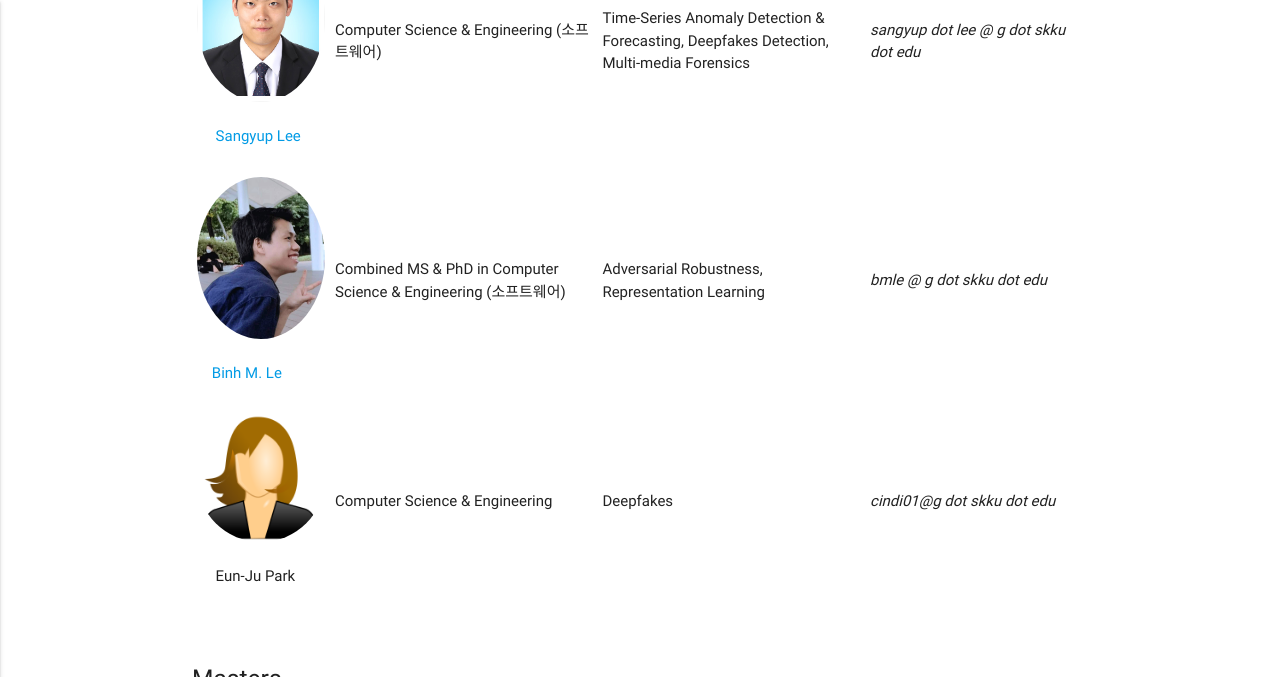
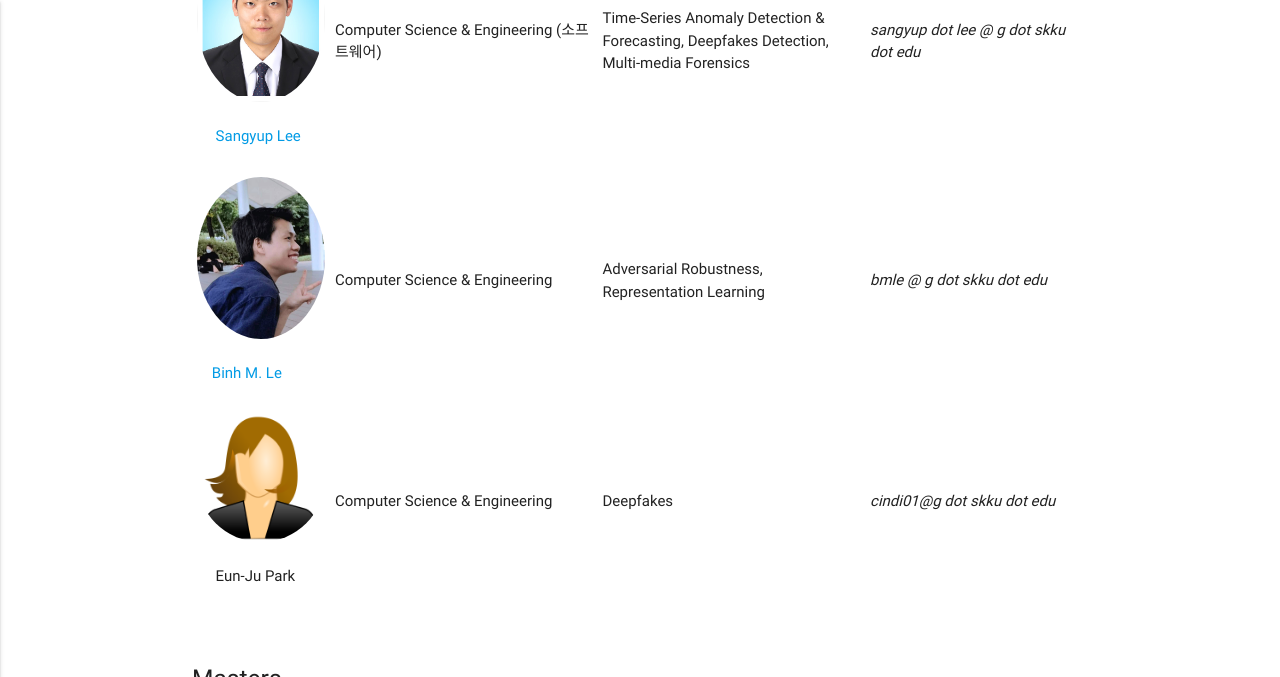
Before and after one commit to Yurim990507/DASH-Lab.github.io, a Jekyll site: the page built from Members.md, in a window 1280 px wide and 900 px high, scrolled down 401 px, cut to the strip 0-677 px from the top of the window. Built offline with Jekyll 4.4.1, drawn with Linux system fonts in a browser that asks for light colours.

Commit message:
Update Members.md

```diff
--- a/Members.md
+++ b/Members.md
@@ -47,7 +47,7 @@ permalink: /Members/
                           <a href="https://leminhbinh0209.github.io/profile/" target = "_blank">&nbsp;&nbsp;&nbsp;&nbsp;Binh M. Le</a>
                       </div>
                      </td>
-                  <td>Combined MS & PhD in Computer Science & Engineering (소프트웨어)</td>
+                  <td>Computer Science & Engineering</td>
                   <td>Adversarial Robustness, Representation Learning</td>
                   <td><i>bmle @ g dot skku dot edu</i></td>
                 </tr>
```
